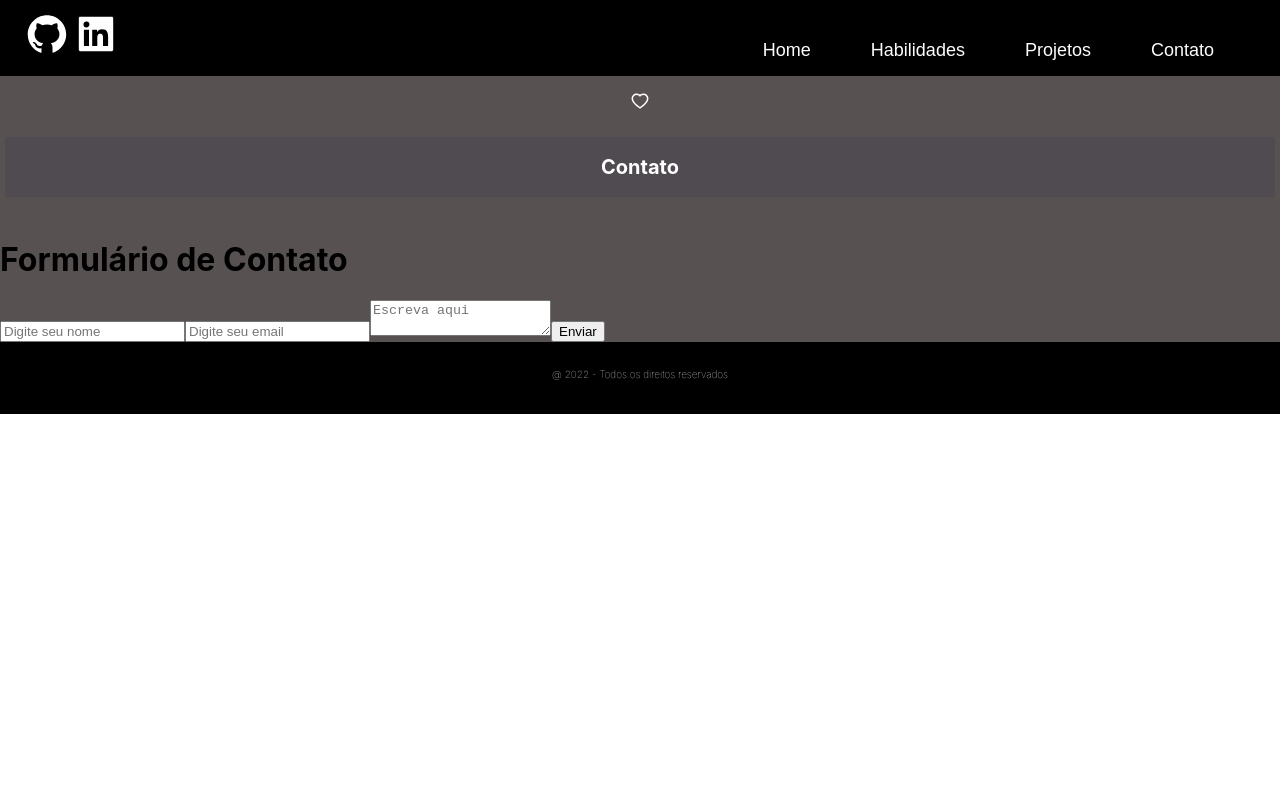
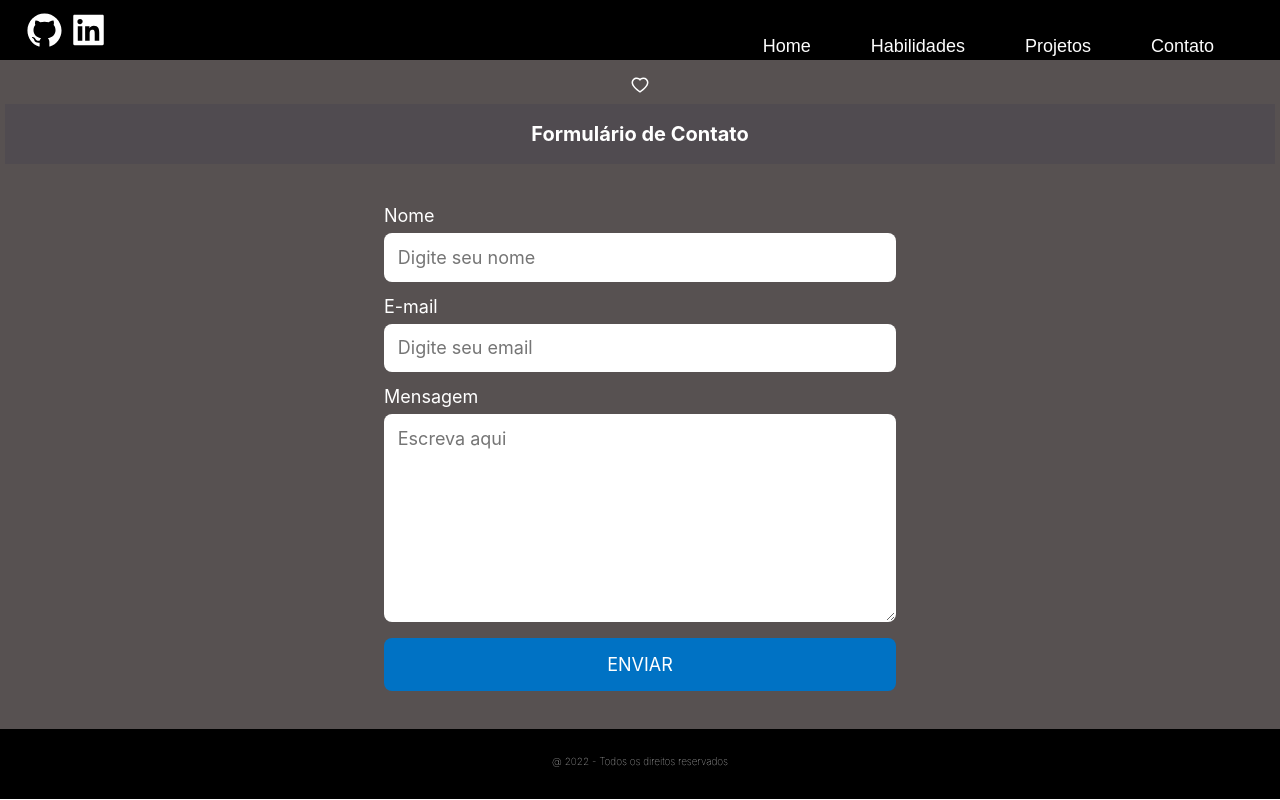
Before and after one commit to RegislaineRegis/portfolio_em_react, a React (Create React App) app: page /contato in a window 1280 px wide. Built offline with nearby package versions, Linux system fonts and the light colour scheme.

Commit message:
refactor: alteracao de alguns arquivos     - package-json     - componente Contato     - apiHabilidades     - style Contato

```diff
--- a/src/components/Contato.jsx
+++ b/src/components/Contato.jsx
@@ -9,18 +9,22 @@ export default function Contato() {
       <div className='contato'><Header />
          <div className="icons-heart"><AiOutlineHeart size="20px" /></div>
             <div className="title-img-container">
-               <h2 className="title-contatos">Contato</h2>
+               <h2 className="title-contatos">Formulário de Contato</h2>
             </div>
-         <h1> Formulário de Contato</h1>
+         <div className='formulario'>
             <form action="https://formsubmit.co/nanafidelis@gmail.com"
-         method="Post" >
+            method="Post" class="form" >
+               <label for="name">Nome</label>
                <input type="text" name="name" placeholder="Digite seu nome" required />
+               <label for="email">E-mail</label>
                <input type="email" name="email" placeholder="Digite seu email" required />
-            <textarea name="message" placeholder="Escreva aqui"></textarea>
+               <label for="message">Mensagem</label>
+               <textarea name="message" placeholder="Escreva aqui" required></textarea>
                <input type="hidden" name="_captcha" value="false"/>
                <input type="hidden" name="_next" value="http://localhost:3000/obrigado"/>
                <button type="submit">Enviar</button>
             </form>
+         </div>
          <Footer />
       </div>
        );
--- a/src/services/apiHabilidades.js
+++ b/src/services/apiHabilidades.js
@@ -77,6 +77,18 @@ const habilidadesApi = [
     image:
     'https://www.docker.com/wp-content/uploads/2022/03/vertical-logo-monochromatic.png',
   },
+  {
+    id: 14,
+    title: 'PYTHON',
+    image:
+    'https://www.4biosacademy.com.br/files/thumbs/block_1952-python-logo-3-350x350.png?v=1633611877',
+  },
+  {
+    id: 15,
+    title: 'TYPESCRIPT',
+    image:
+    'https://bognarjunior.files.wordpress.com/2018/09/typescript.png',
+  },
 ];
 
 export default habilidadesApi;
--- a/src/styles/Contato.css
+++ b/src/styles/Contato.css
@@ -1,3 +1,9 @@
+* {
+  margin: 0;
+  padding: 0;
+  box-sizing: border-box;
+}
+
 .contato {
   background-color: rgb(87, 81, 81);
 }
@@ -21,3 +27,76 @@
   color: white;
   margin-top: 15px;
 }
+.formulario {
+  min-height: 70vh;
+  display: flex;
+  align-items: center;
+  justify-content: center;
+  flex-direction: column;
+  font-family: -apple-system, BlinkMacSystemFont, "Segoe UI", Roboto, Oxygen,
+    Ubuntu, Cantarell, "Open Sans", "Helvetica Neue", sans-serif;
+  padding-right: 1rem;
+  padding-left: 1rem;
+}
+
+.form {
+  width: 100%;
+  max-width: 32rem;
+  font-size: 1.125rem;
+}
+
+.form label,
+.form input,
+.form textarea,
+.form button {
+  display: block;
+  width: 100%;
+}
+form label {
+  color: #fff;
+  line-height: 1;
+  margin-bottom: 0.5rem;
+}
+
+.form input,
+.form textarea {
+  font: inherit;
+  padding: 0.8rem;
+  margin-bottom: 1rem;
+  border: 1px solid transparent;
+  border-radius: 8px;
+  transition: border-color, box-shadow 0.2s;
+}
+
+.form textarea {
+  min-height: 13rem;
+  resize: vertical;
+}
+
+.form input:hover,
+.form input:focus,
+.form textarea:hover,
+.form textarea:focus {
+  outline: none;
+  border-color: #09d;
+  box-shadow: 0 0 0 3px #4dc8ff;
+}
+
+.form button {
+  display: block;
+  padding: 1rem;
+  background: #0072c4;
+  color: #fff;
+  font: inherit;
+  text-transform: uppercase;
+  border: none;
+  border-radius: 8px;
+  cursor: pointer;
+  transition: 0.2s;
+}
+
+.form button:hover,
+.form button:focus {
+  outline: none;
+  background: #09d;
+}
```
Also changed, not shown: 1 other file (tests, documents, lock files or other folders). Lines whose indentation alone changed are shown as unchanged.
